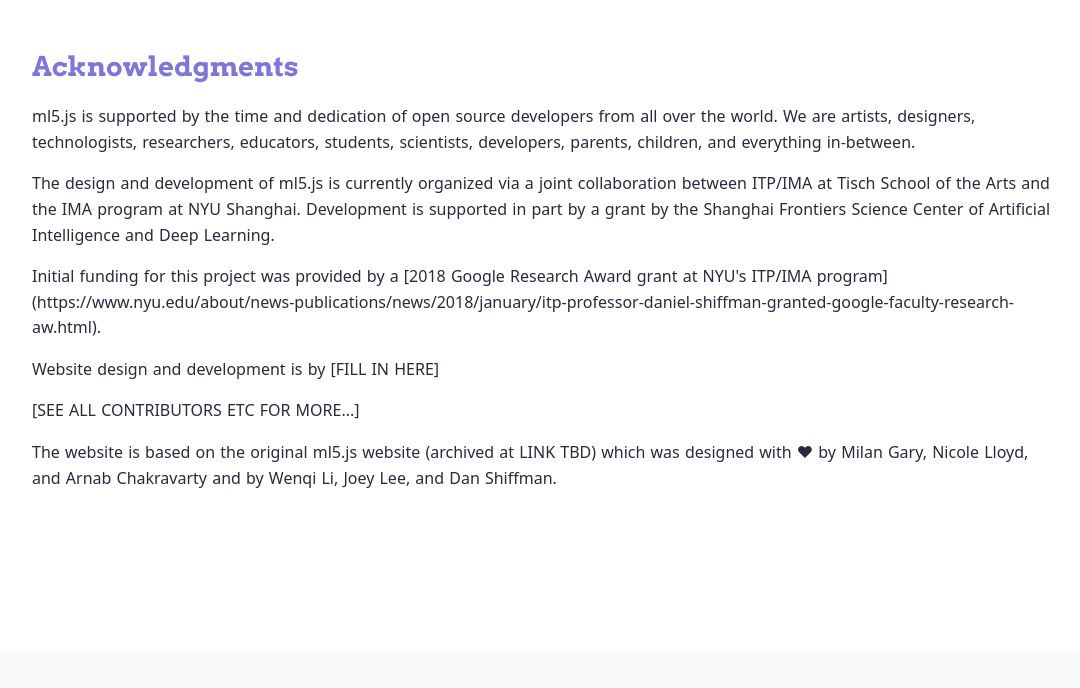
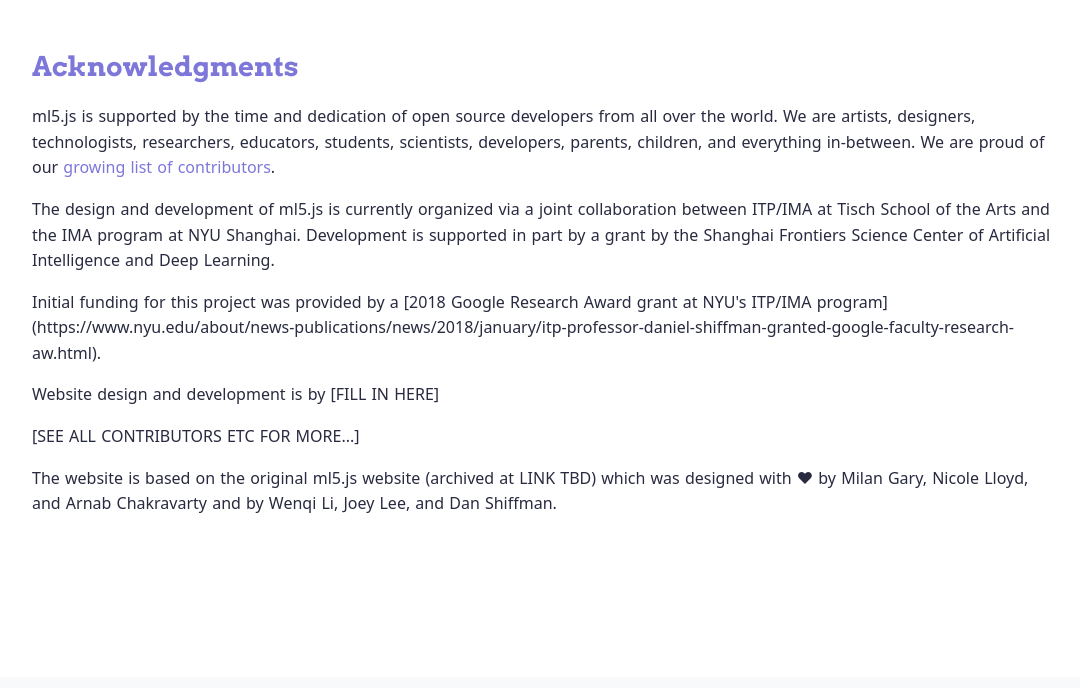
Before and after one commit to ml5js/ml5-website-v02-gatsby, a Gatsby site: page /about in a window 1280 px wide. Shown: the part 2093-2781 px from the top of the page, without its empty margins (98-1178 px from the left). Built offline with nearby package versions, Linux system fonts and the light colour scheme; Gatsby itself is replaced by a stand-in of ours.

Commit message:
all contributors than you @ziyuan-linn

```diff
--- a/src/pages/about.js
+++ b/src/pages/about.js
@@ -132,9 +132,18 @@ const AboutPage = () => {
 
       <h2>Acknowledgments</h2>
       <p>
-        ml5.js is supported by the time and dedication of open source developers from all over the
-        world. We are artists, designers, technologists, researchers, educators, students,
-        scientists, developers, parents, children, and everything in-between.
+        <p>
+          ml5.js is supported by the time and dedication of open source developers from all over the
+          world. We are artists, designers, technologists, researchers, educators, students,
+          scientists, developers, parents, children, and everything in-between. We are proud of our{' '}
+          <a
+            href="https://github.com/ml5js/ml5-next-gen?tab=readme-ov-file#contributors-"
+            target="_blank"
+          >
+            growing list of contributors
+          </a>
+          .
+        </p>
       </p>
       <p>
         The design and development of ml5.js is currently organized via a joint collaboration
```
